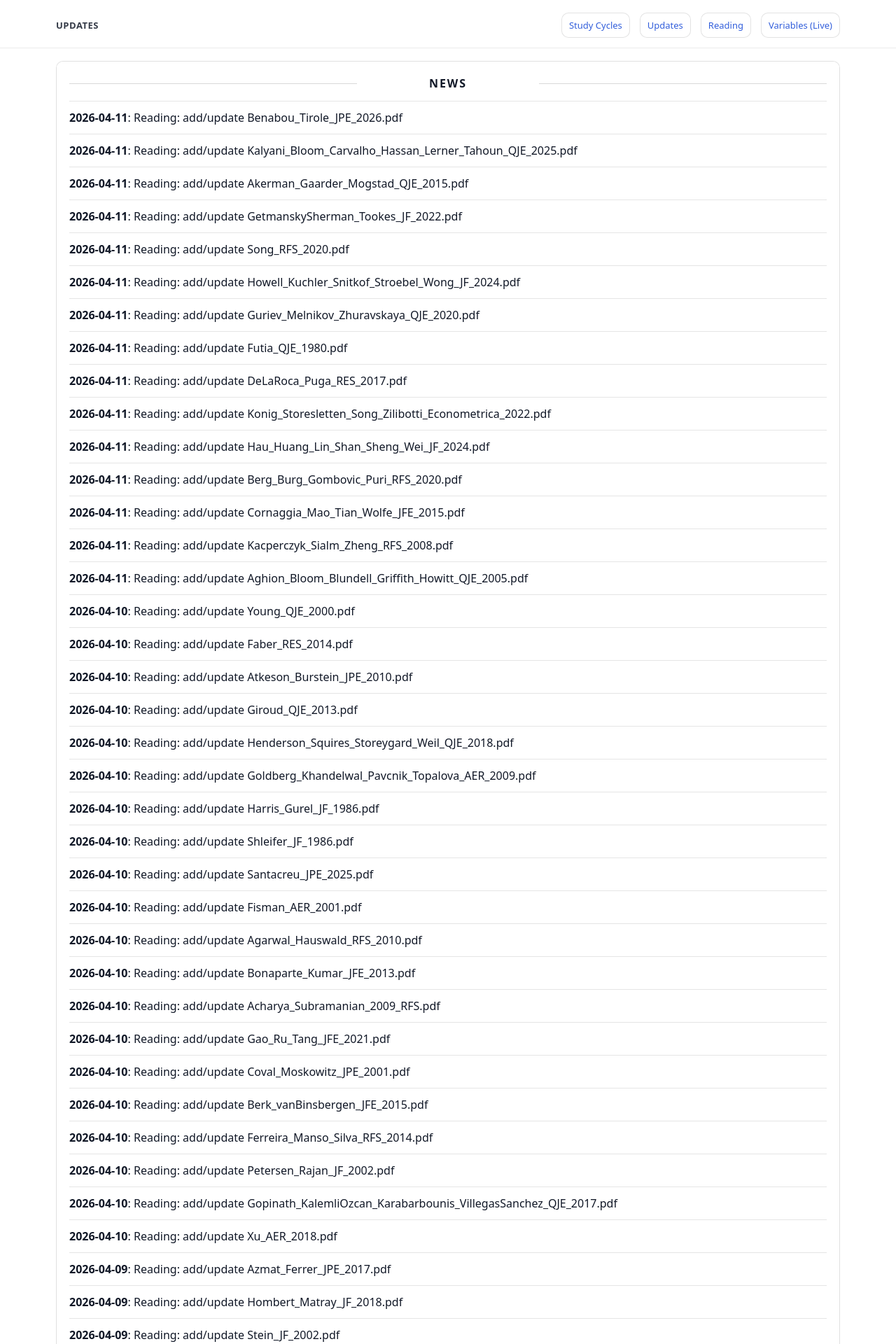
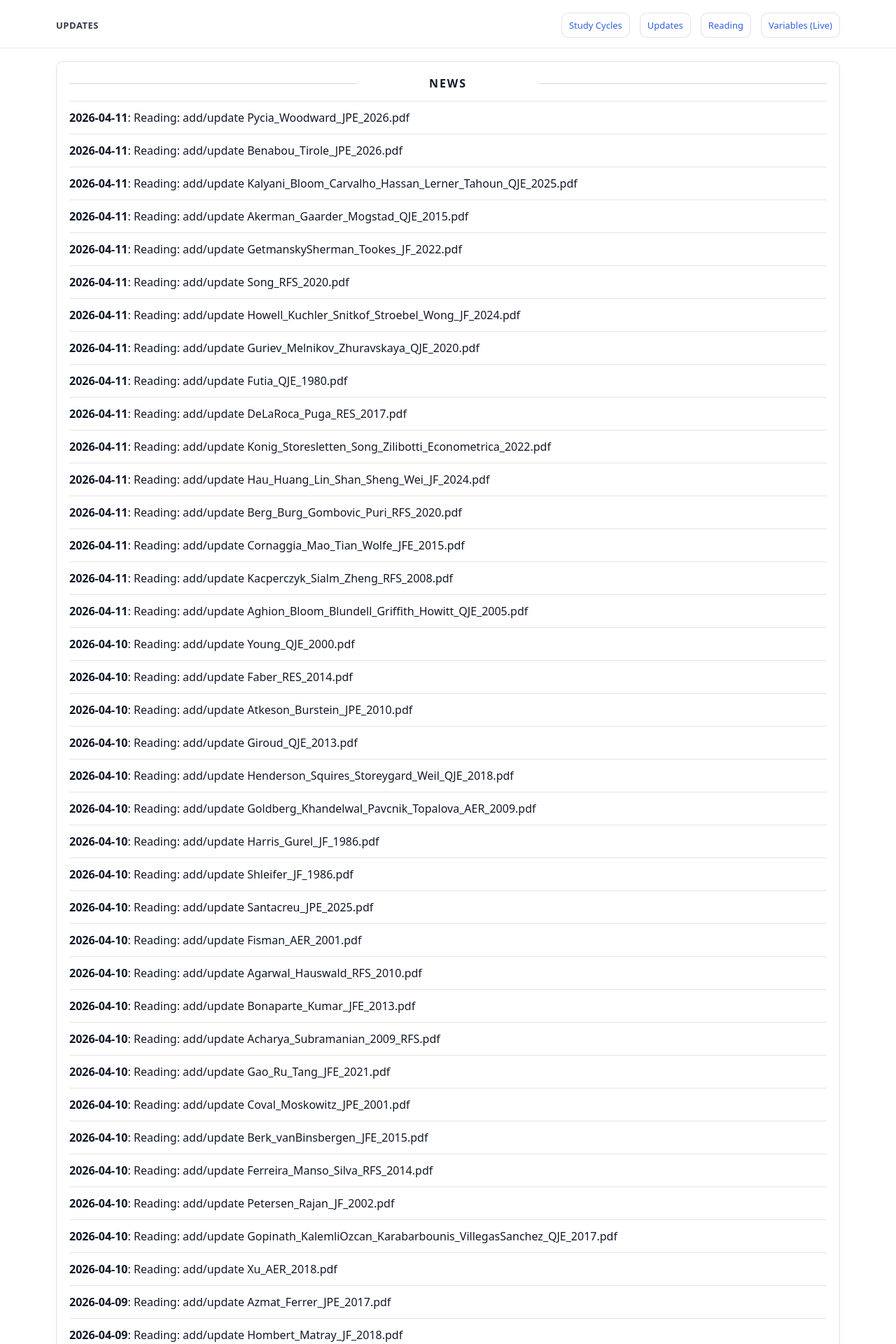
Before and after one commit to yaxinzn/study-archive, a Jekyll site: the page built from updates/index.md, in a window 1280 px wide. Shown: the top 1920 px of the page at 70% size. Built offline with Jekyll 4.4.1, drawn with Linux system fonts in a browser that asks for light colours; some of the changed text lies outside the part shown.

Commit message:
chore: update NEWS feed

```diff
--- a/_data/news.yml
+++ b/_data/news.yml
@@ -1,4 +1,7 @@
 # Auto-generated update history (sorted newest -> oldest). Do not edit manually.
+- ts: "1775912185"
+  date: "2026-04-11"
+  title: "Reading: add/update Pycia_Woodward_JPE_2026.pdf"
 - ts: "1775910671"
   date: "2026-04-11"
   title: "Reading: add/update Benabou_Tirole_JPE_2026.pdf"
```
